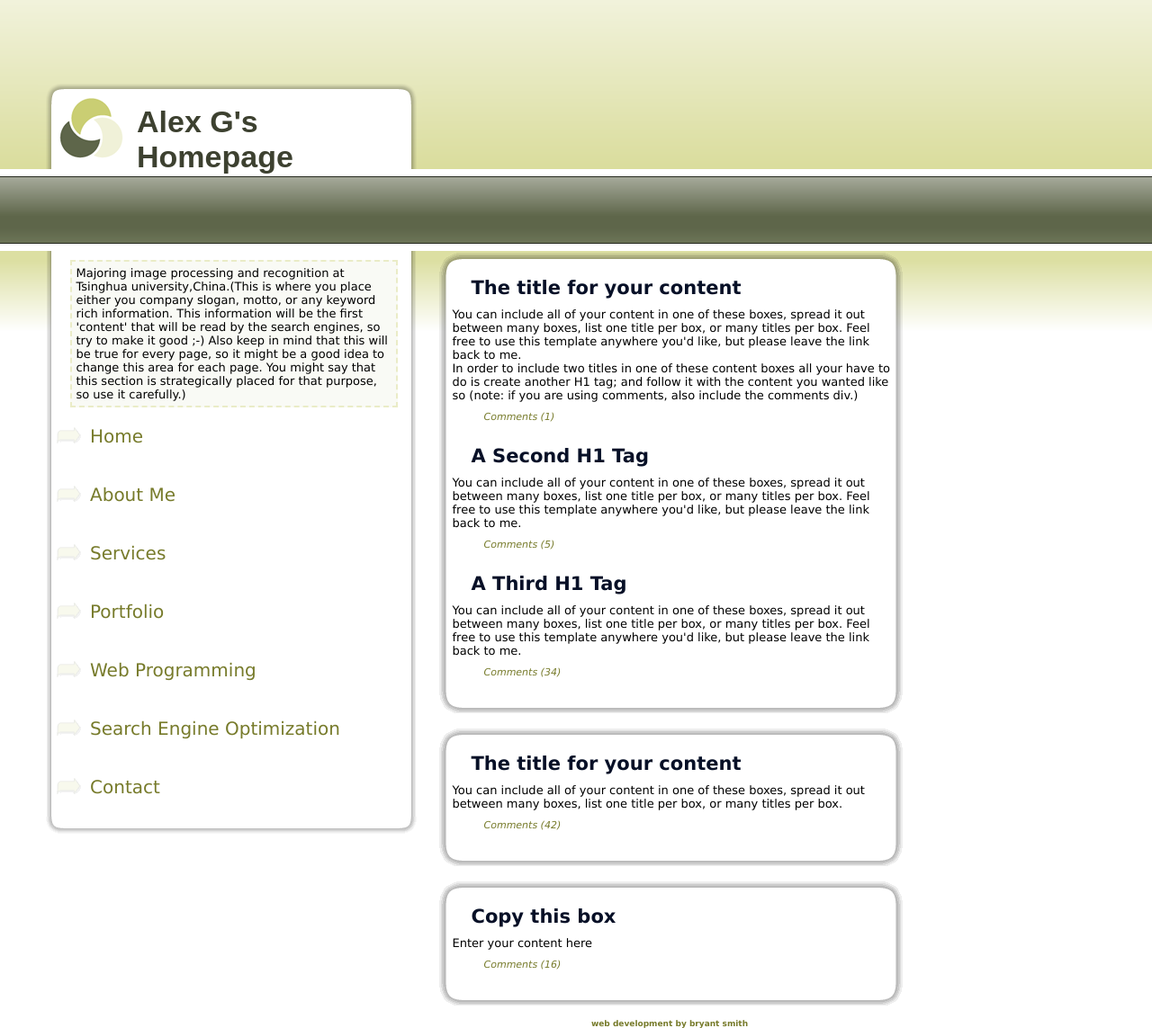
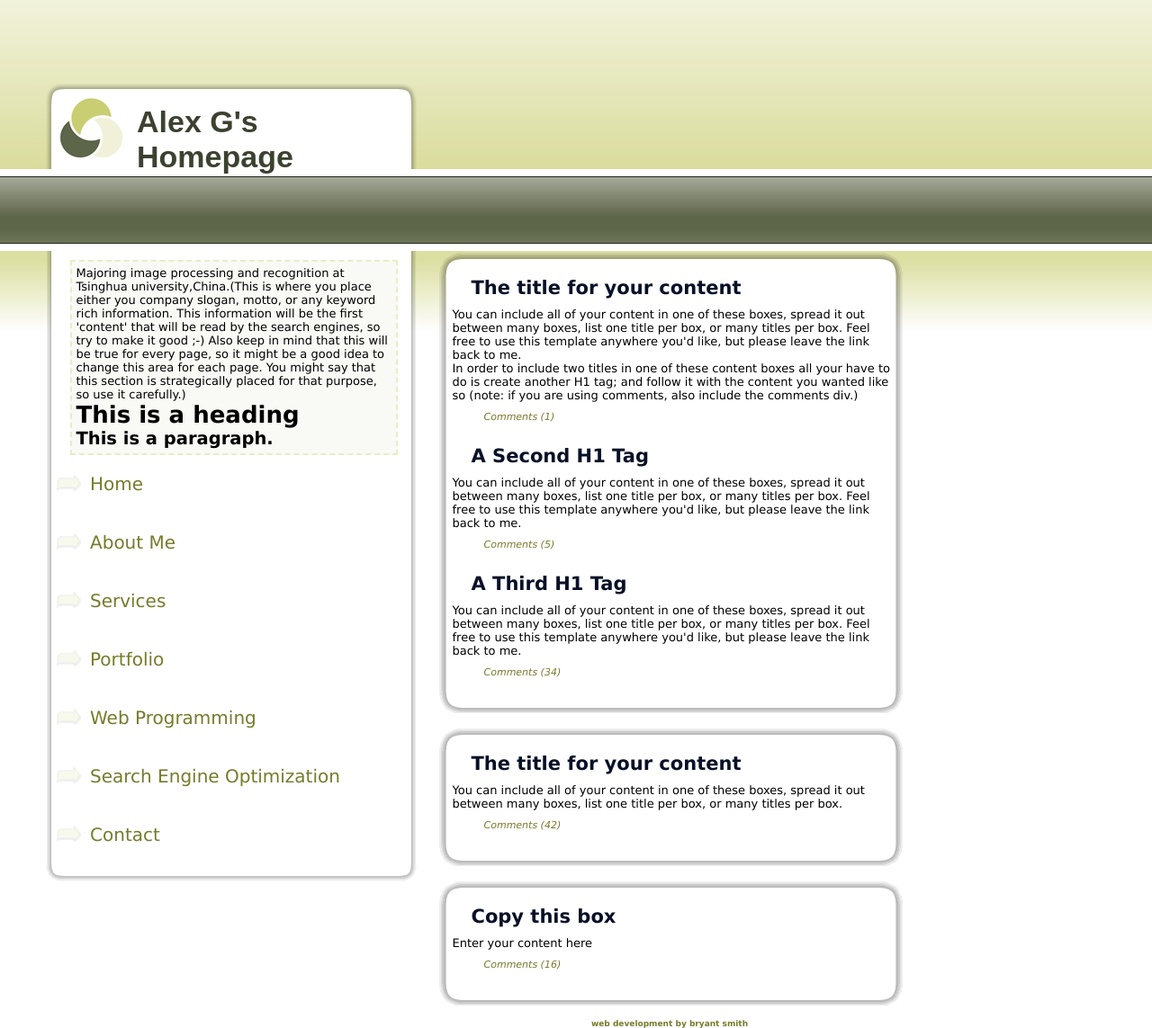
Before and after one commit to AlexG31/my_blog_pages, a Jekyll site: the page _posts/2015-2-3-BlogHomepage-fadedtab.html, which Jekyll copies as it is, in a window 1280 px wide. Shown: the whole page at 90% size. Built offline with Jekyll 4.4.1, drawn with Linux system fonts in a browser that asks for light colours.

Commit message:
try javascript

```diff
--- a/_posts/2015-2-3-BlogHomepage-fadedtab.html
+++ b/_posts/2015-2-3-BlogHomepage-fadedtab.html
@@ -30,7 +30,13 @@ Released   : 20081009
 <div id="bottomContent">
 	<div class="navColumn">
     	<div class="overview">
-        	Majoring image processing and recognition at Tsinghua university,China.(This is where you place either you company slogan, motto, or any keyword rich information.   This information will be the first 'content' that will be read by the search engines, so try to make it good ;-)   Also keep in mind that this will be true for every page, so it might be a good idea to change this area for each page.  You might say that this section is strategically placed for that purpose, so use it carefully.)        </div>
+			Majoring image processing and recognition at Tsinghua university,China.(This is where you place either you company slogan, motto, or any keyword rich information.   This information will be the first 'content' that will be read by the search engines, so try to make it good ;-)   Also keep in mind that this will be true for every page, so it might be a good idea to change this area for each page.  You might say that this section is strategically placed for that purpose, so use it carefully.)
+
+<script>
+document.write("<h1>This is a heading</h1>");
+document.write("<h2>This is a paragraph.</h2>");
+</script>
+		</div>
     	<div class="link"><a href="http://alexg31.github.io/my_blog_pages/2015/02/03/BlogHomepage-fadedtab.html">Home</a></div>
         <div class="link"><a href="http://alexg31.github.io/my_blog_pages/2015/02/02/resume.html">About Me</a></div>
         <div class="link"><a href="http://www.bryantsmith.com">Services</a></div>
```
